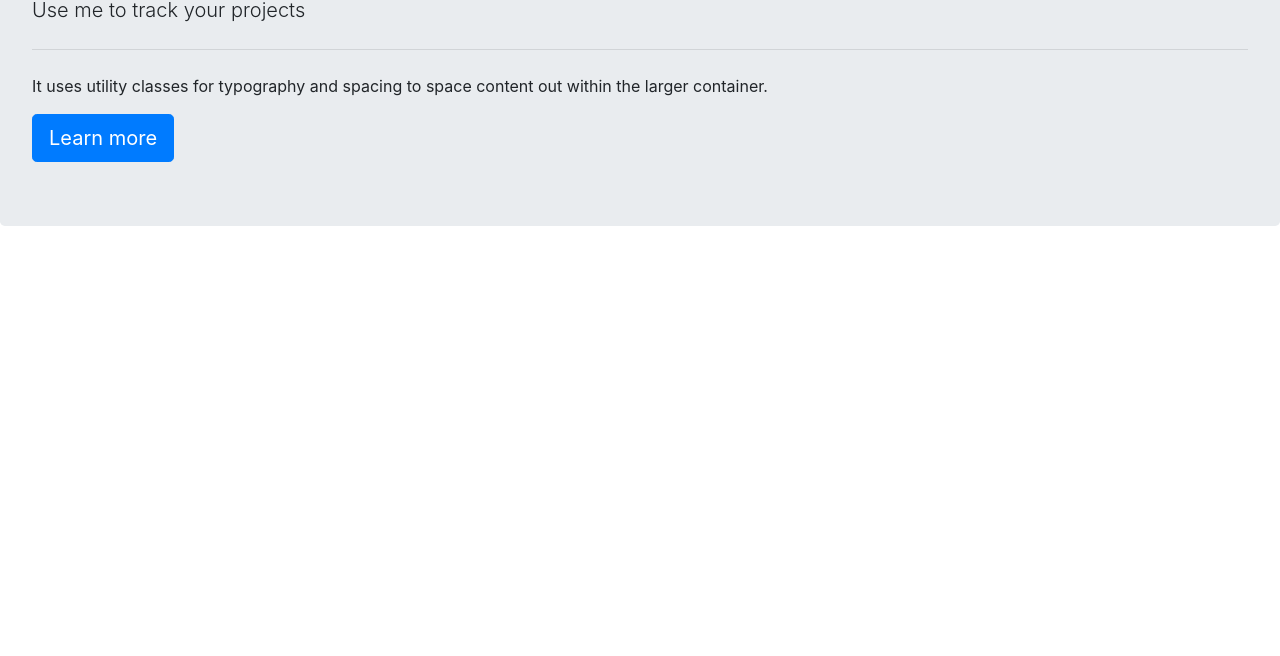
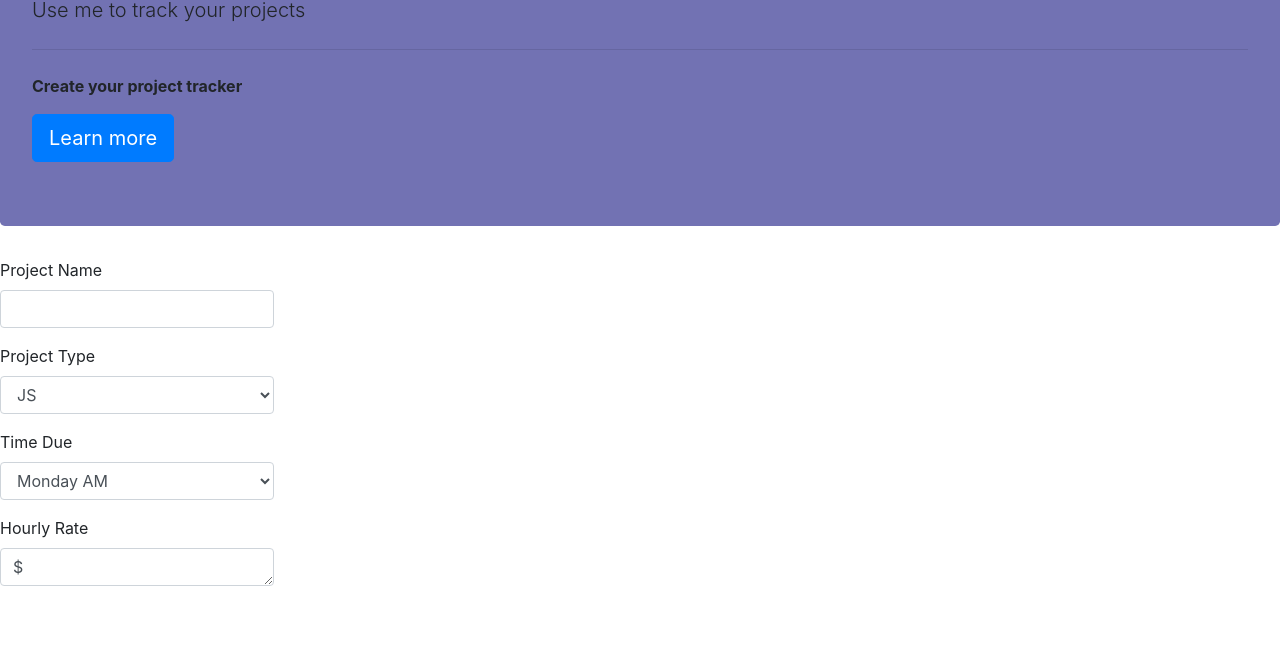
Before and after one commit to alexdelrey/mini_project_unit5, a plain HTML site: page index.html in a window 1280 px wide. Shown: the part 144-800 px from the top of the page. Drawn offline with nearby package versions, Linux system fonts and the light colour scheme.

Commit message:
Added form

```diff
--- a/index.html
+++ b/index.html
@@ -9,14 +9,68 @@
     <link rel="stylesheet" href="https://cdnjs.cloudflare.com/ajax/libs/twitter-bootstrap/4.5.0/css/bootstrap.min.css">
     <link rel="stylesheet" href="https://code.jquery.com/ui/1.12.1/themes/base/jquery-ui.css">
     <link href="https://fonts.googleapis.com/css2?family=Fira+Sans:wght@400;700&display=swap" rel="stylesheet">
+    <link rel="stylesheet" href="style.css">
+    <script
+    type="text/javascript"
+    src="https://cdnjs.cloudflare.com/ajax/libs/moment.js/2.27.0/moment.min.js"
+  ></script>
 </head>
 <body>
-    <div class="jumbotron">
-  <h1 class="display-4">Project Tracker</h1>
-  <p class="lead">Use me to track your projects</p>
-  <hr class="my-4">
-  <p>It uses utility classes for typography and spacing to space content out within the larger container.</p>
-  <a class="btn btn-primary btn-lg" href="#" role="button">Learn more</a>
+    <div class="jumbotron custom-jumbotron">
+      <h1 class="display-4">Project Tracker</h1>
+      <p class="lead">Use me to track your projects</p>
+      <hr class="my-4">
+      <p>Create your project tracker</p>
+      <a class="btn btn-primary btn-lg" href="#" role="button">Learn more</a>
+    </div>
+
+  <div class = "form">
+    <div class="form-group">
+      <label for="exampleFormControlInput1">Project Name</label>
+      <input type="email" class="form-control" id="exampleFormControlInput1">
+    </div>
+    <div class="form-group">
+      <label for="exampleFormControlSelect1">Project Type</label>
+      <select class="form-control" id="exampleFormControlSelect1">
+        <option>JS</option>
+        <option>CSS</option>
+        <option>HTML</option>
+        <option>JQUERY</option>
+        <option>API</option>
+      </select>
+    </div>
+    <div class="form-group">
+      <label for="exampleFormControlSelect1">Time Due</label>
+      <select class="form-control" id="exampleFormControlSelect1">
+        <option value ="MAM">Monday AM</option>
+        <option value = "MPM">Monday PM</option>
+        <option value = "TUAM">Tuesday AM</option>
+        <option value = "TUPM">Tuesday PM</option>
+        <option value = "WAM">Wednesday AM</option>
+        <option value="WPM">Wednesday PM</option>
+        <option value="ThAM">Thursday AM</option>
+        <option value="ThPM">Thursday PM</option>
+        <option value="FAM">Friday AM</option>
+        <option value="FPM">Friday PM</option>
+        <option value="SAM">Saturday AM</option>
+        <option value="SPM">Saturday PM</option>
+      </select>
+    </div>
+    <div class="form-group">
+      <label for="hourlyrate">Hourly Rate</label>
+      <textarea class="form-control" id="hourlyrate" rows="1">$</textarea>
+    </div>
+  </div>
+
+
+  <div class = "dropdowns">
+
+
+
+
+  </div>
+
+
 
 </div>
 </body>
--- a/script.js
+++ b/script.js
@@ -0,0 +1,2 @@
+var time = moment().format("hh:mm:ss");
+$("#4a").text(time);
--- a/style.css
+++ b/style.css
@@ -0,0 +1,11 @@
+.custom-jumbotron {
+    background-color: rgb(114, 114, 179);
+    font-weight: bold;
+
+
+}
+
+.form {
+    float: left;
+    width: ;
+}
```
